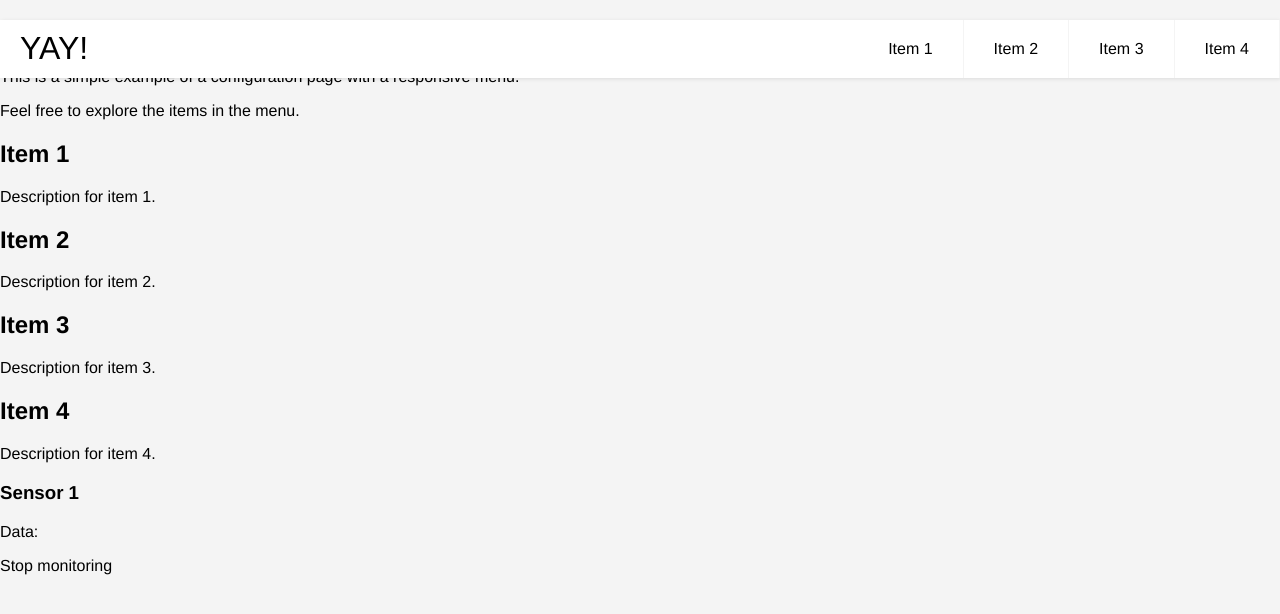
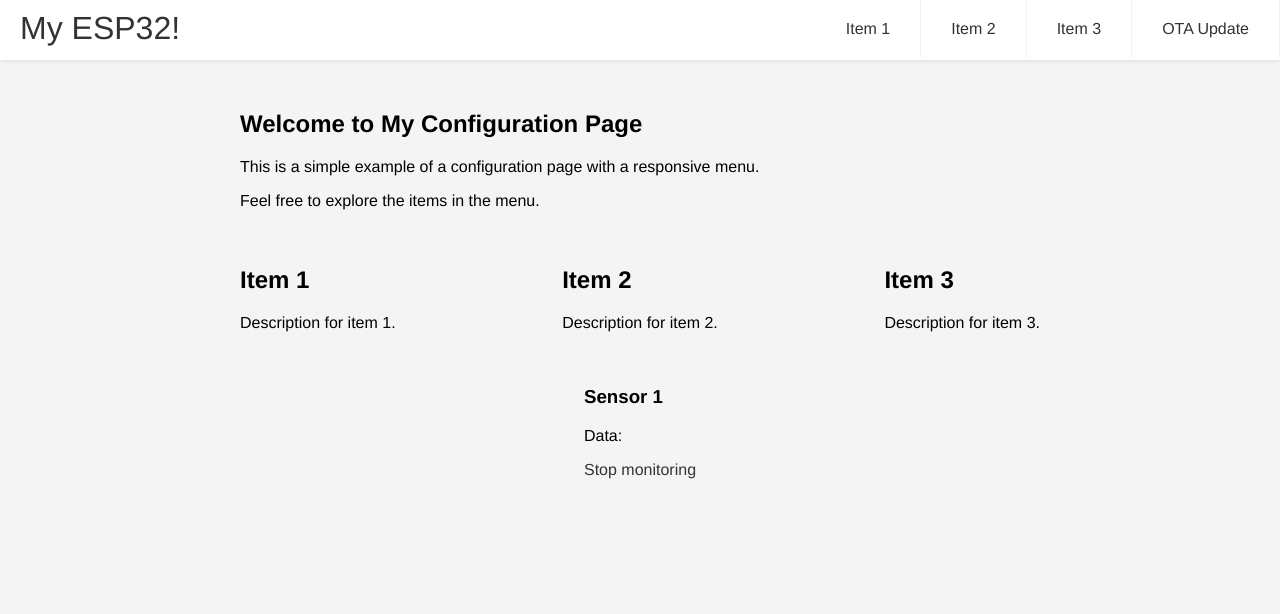
Before and after one commit to FrancescoQ/ESP32TestProject, a plain HTML site: page data/index.html in a window 1280 px wide. Drawn offline with Linux system fonts and the light colour scheme; no server answers.

Commit message:
some html /style changes

```diff
--- a/data/index.html
+++ b/data/index.html
@@ -11,14 +11,14 @@
 
 <body>
   <header class="header">
-    <a href="" class="logo">YAY!</a>
+    <a href="" class="logo">My ESP32!</a>
     <input class="menu-btn" type="checkbox" id="menu-btn" />
     <label class="menu-icon" for="menu-btn"><span class="navicon"></span></label>
     <ul class="menu">
       <li><a href="#item1">Item 1</a></li>
       <li><a href="#item2">Item 2</a></li>
       <li><a href="#item3">Item 3</a></li>
-      <li><a href="#item4">Item 4</a></li>
+      <li><a href="/update">OTA Update</a></li>
     </ul>
   </header>
 
@@ -42,10 +42,6 @@
         <h2>Item 3</h2>
         <p>Description for item 3.</p>
       </article>
-      <article id="item4">
-        <h2>Item 4</h2>
-        <p>Description for item 4.</p>
-      </article>
     </section>
     <section class="sensor-data">
       <div class="sensor-1">
--- a/data/styles.css
+++ b/data/styles.css
@@ -1,20 +1,31 @@
+:root {
+  --blue: #1e90ff;
+  --white: #ffffff;
+  --light: #f4f4f4;
+  --dark: #333333;
+}
+
 body {
   margin: 0;
   font-family: Helvetica, sans-serif;
-  background-color: #f4f4f4;
+  background-color: var(--light);
 }
 
 a {
-  color: #000;
+  color: var(--dark);
 }
 
 /* header */
 
 .header {
-  background-color: #fff;
+  background-color: var(--white);
   box-shadow: 1px 1px 4px 0 rgba(0, 0, 0, .1);
-  position: fixed;
+  position: sticky;
+  top: 0;
+  left: 0;
+  right: 0;
   width: 100%;
+  min-height: 60px;
   z-index: 3;
 }
 
@@ -23,19 +34,19 @@ a {
   padding: 0;
   list-style: none;
   overflow: hidden;
-  background-color: #fff;
+  background-color: var(--white);
 }
 
 .header li a {
   display: block;
   padding: 20px 20px;
-  border-right: 1px solid #f4f4f4;
+  border-right: 1px solid var(--light);
   text-decoration: none;
 }
 
 .header li a:hover,
 .header .menu-btn:hover {
-  background-color: #f4f4f4;
+  background-color: var(--light);
 }
 
 .header .logo {
@@ -141,3 +152,27 @@ a {
     display: none;
   }
 }
+
+/* main content */
+
+main.main-content {
+  padding: 30px 20px 20px;
+  max-width: 800px;
+  margin: auto;
+}
+
+main.main-content section.items {
+  display: flex;
+  justify-content: space-between;
+  padding-top: 20px;
+  margin-bottom: 20px;
+}
+
+.sensor-data {
+  display: flex;
+  justify-content: space-around;
+}
+
+.sensor-data-value {
+  color: var(--blue);
+}
```
Also changed, not shown: 1 other file.
